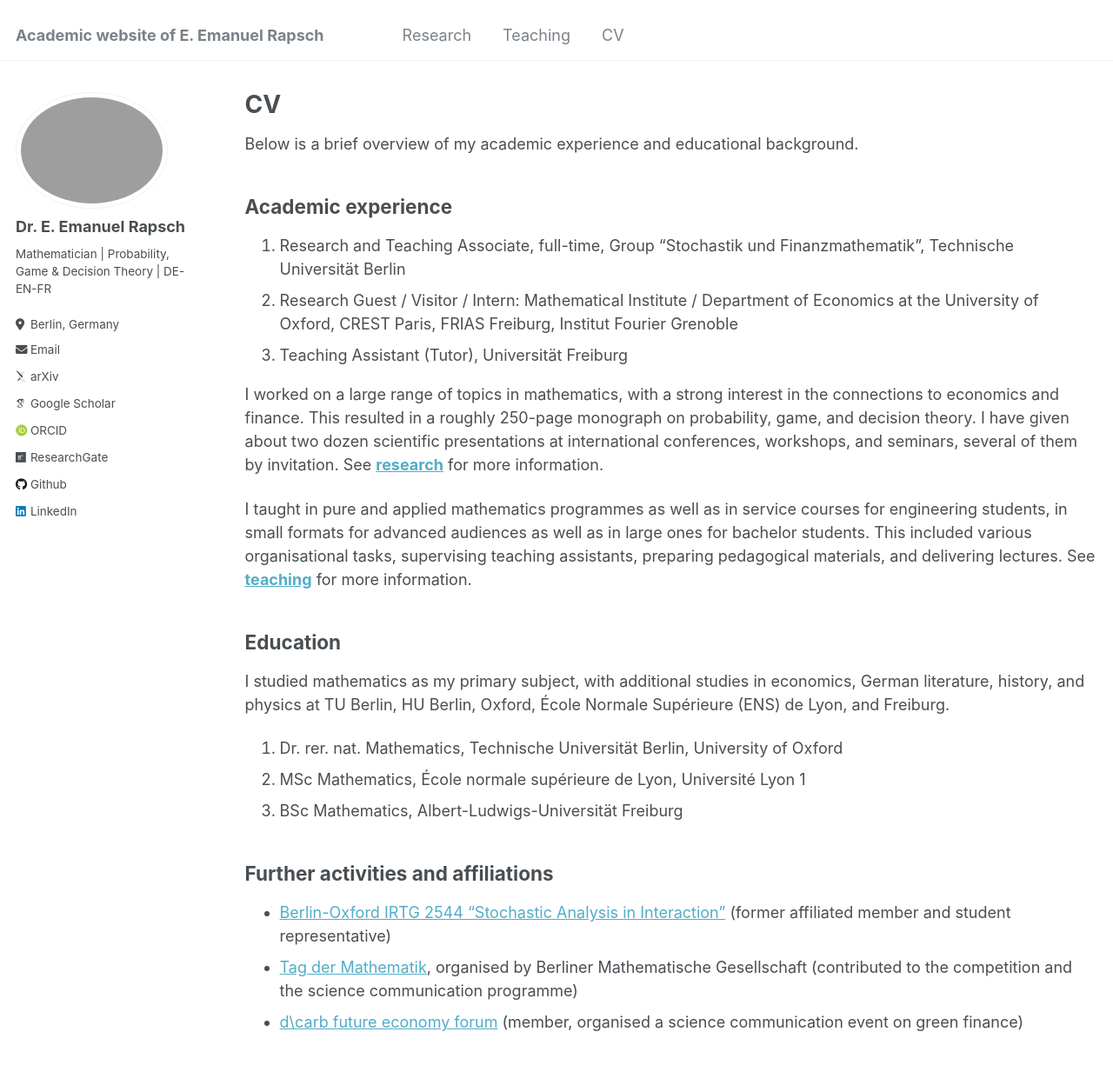
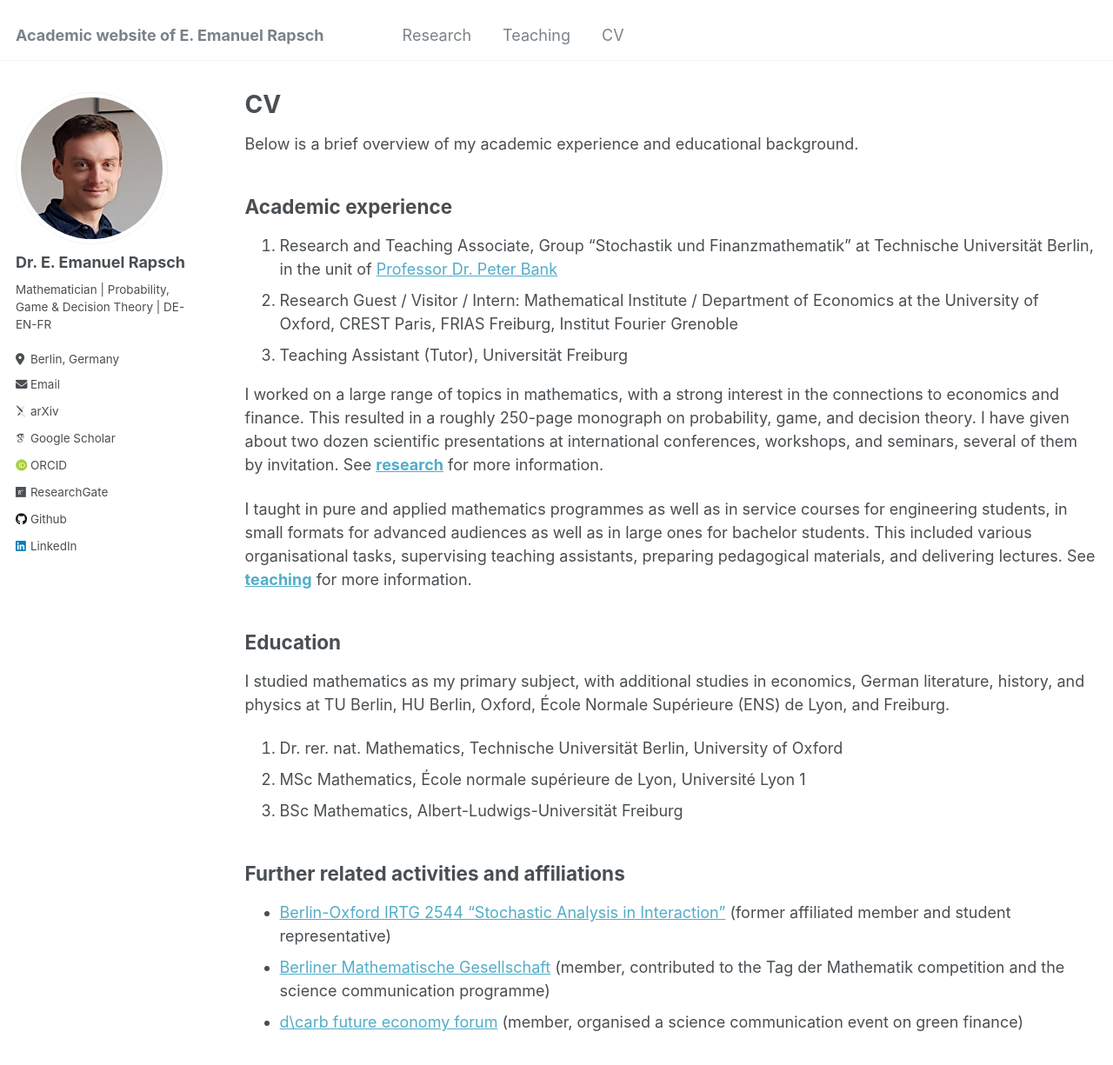
Before and after one commit to erapsch/erapsch.github.io, a Jekyll site: the page built from _pages/cv.md, in a window 1280 px wide and 1400 px high. Shown: the top 1225 px of the window at 87% size. Built offline with Jekyll 4.4.1, drawn with Linux system fonts in a browser that asks for light colours; some web fonts are replaced.

Commit message:
minor fixes: photo reference corrected, boss moved to CV

```diff
--- a/_config.yml
+++ b/_config.yml
@@ -21,7 +21,7 @@
 
 author:
   # Biographic information
-  avatar           : "profile.jpg"
+  avatar           : "profile.png"
   name             : "Dr. E. Emanuel Rapsch"
   pronouns         : # example: "she/her"
   bio              : "Mathematician | Probability, Game & Decision Theory | DE-EN-FR"
--- a/_pages/cv.md
+++ b/_pages/cv.md
@@ -11,7 +11,7 @@
 
 ## Academic experience
 
-1. Research and Teaching Associate, full-time, Group "Stochastik und Finanzmathematik", Technische Universität Berlin
+1. Research and Teaching Associate, Group "Stochastik und Finanzmathematik" at Technische Universität Berlin, in the unit of <a href="https://www3.math.tu-berlin.de/stoch/wp_bank/">Professor Dr. Peter Bank</a>
 2. Research Guest / Visitor / Intern: Mathematical Institute / Department of Economics at the University of Oxford, CREST Paris, FRIAS Freiburg, Institut Fourier Grenoble
 3. Teaching Assistant (Tutor), Universität Freiburg
 
@@ -27,8 +27,8 @@
 2. MSc Mathematics, École normale supérieure de Lyon, Université Lyon 1
 3. BSc Mathematics, Albert-Ludwigs-Universität Freiburg
 
-## Further activities and affiliations
+## Further related activities and affiliations
 
 * <a href="https://www3.math.tu-berlin.de/stoch/IRTG/">Berlin-Oxford IRTG 2544 "Stochastic Analysis in Interaction"</a> (former affiliated member and student representative)
-* <a href="https://www3.math.tu-berlin.de/TDM/tdm-2024/">Tag der Mathematik</a>, organised by Berliner Mathematische Gesellschaft (contributed to the competition and the science communication programme)
+* <a href="https://math.berlin/">Berliner Mathematische Gesellschaft</a> (member, contributed to the Tag der Mathematik competition and the science communication programme)
 * <a href="https://www.decarb.world/">d\carb future economy forum</a> (member, organised a science communication event on green finance)
```
Also changed, not shown: _pages/about.md (+4 -4 lines).
